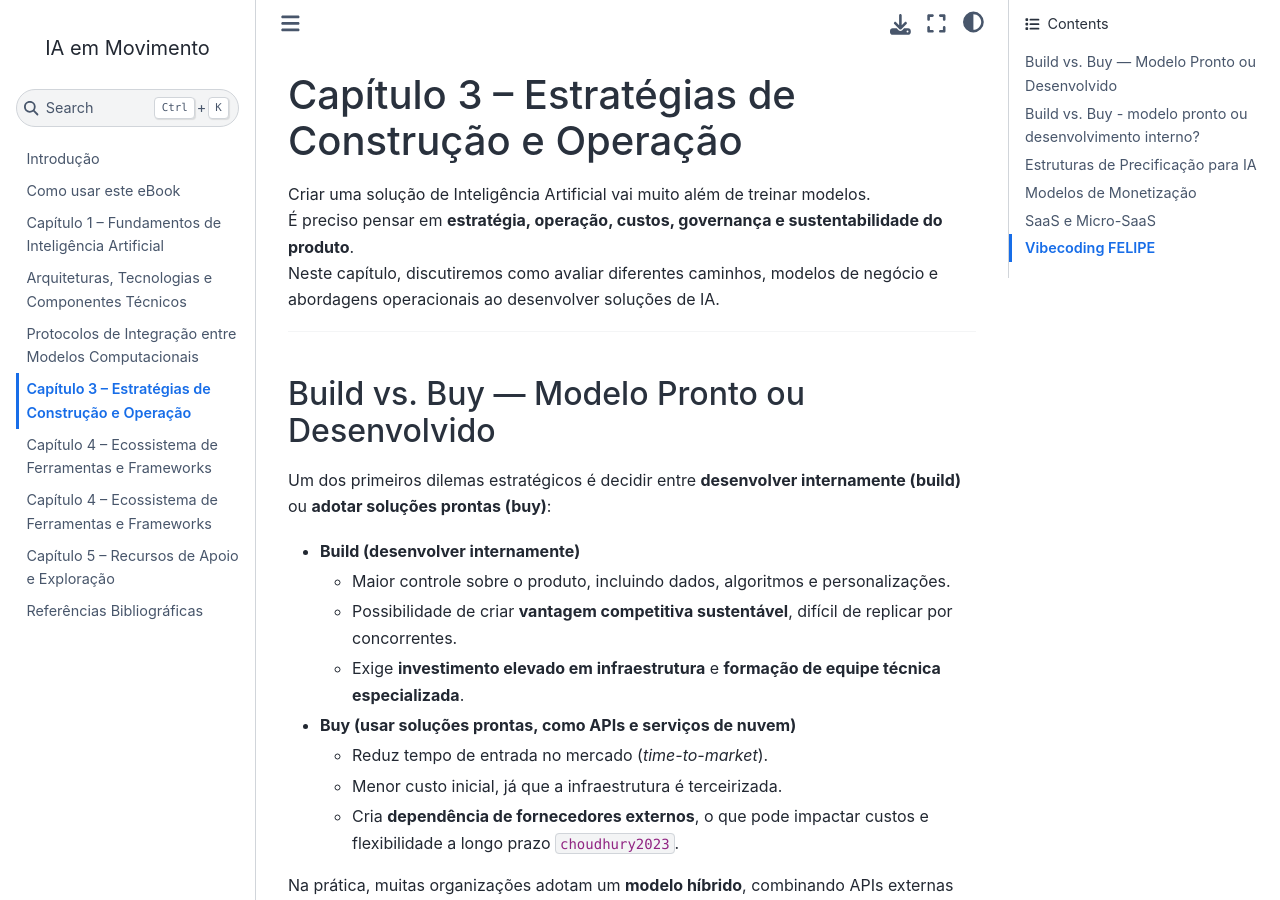
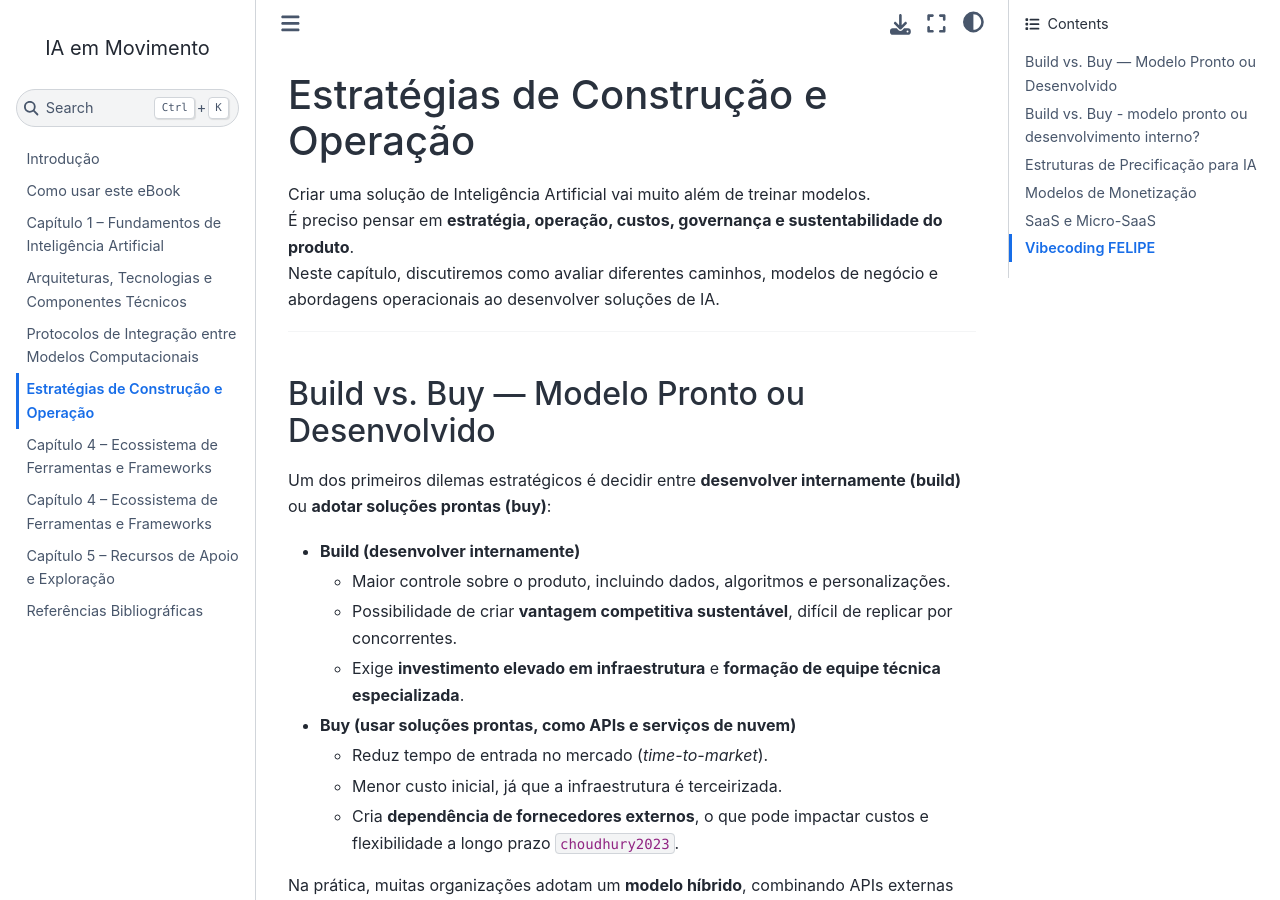
Before and after one commit to unb-lamfo-negocios-ai/LivroIAemMovimento, a Jupyter Book: the page built from capitulos/capEstrategiaConstrucao_e_Operacao.md, in a window 1280 px wide and 900 px high. Built offline with Jupyter Book 1.0.4 settings and Sphinx 7.4.7 and the Sphinx Book theme 1.1.4, drawn with Linux system fonts in a browser that asks for light colours; pages that are not in the unit, such as notebooks, are missing from menus; cross-references to code outside the pages are shown as plain code.

Commit message:
Update capEstrategiaConstrucao_e_Operacao.md

```diff
--- a/capitulos/capEstrategiaConstrucao_e_Operacao.md
+++ b/capitulos/capEstrategiaConstrucao_e_Operacao.md
@@ -1,4 +1,4 @@
-# Capítulo 3 – Estratégias de Construção e Operação
+# Estratégias de Construção e Operação
 
 Criar uma solução de Inteligência Artificial vai muito além de treinar modelos.
 É preciso pensar em **estratégia, operação, custos, governança e sustentabilidade do produto**.
```
